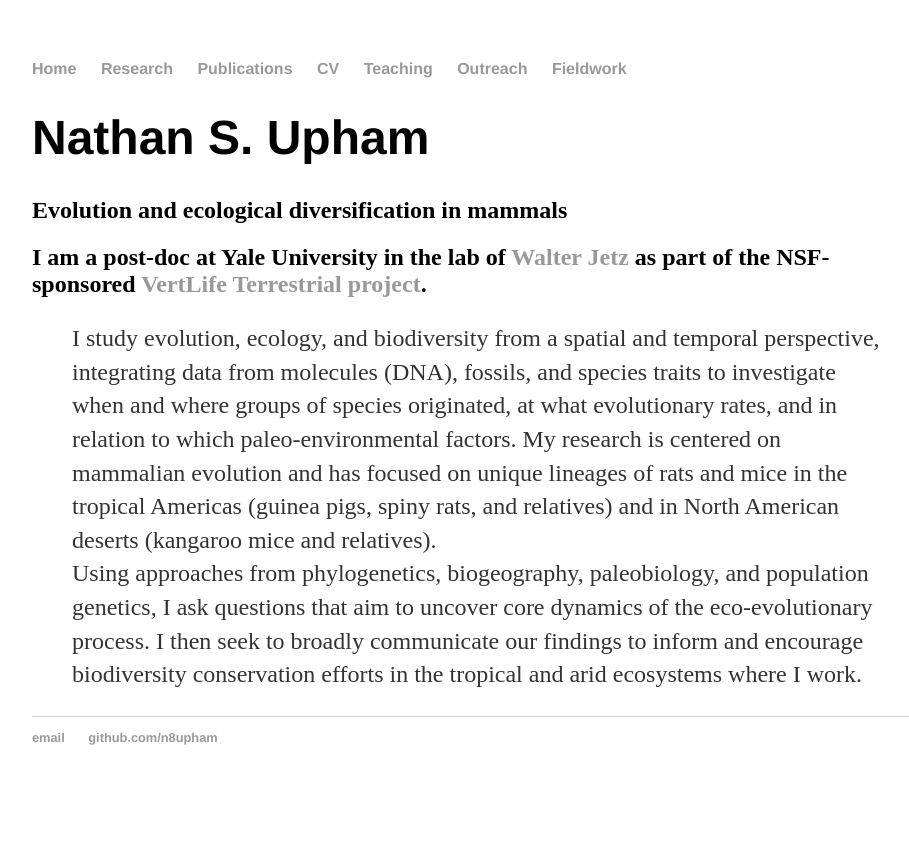
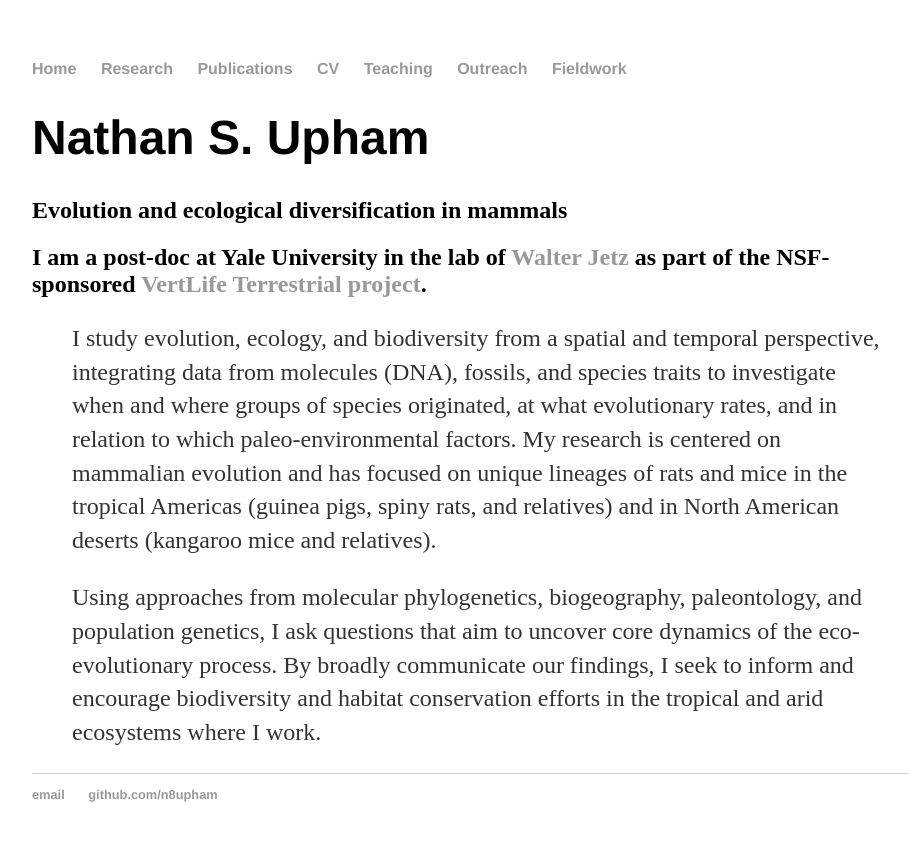
Before and after one commit to n8upham/n8upham.github.io, a Jekyll site: the page built from index.md, in a window 1280 px wide. Shown: the top 841 px of the page, without its empty margins (160-1069 px from the left). Built offline with Jekyll 4.4.1, drawn with Linux system fonts in a browser that asks for light colours.

Commit message:
Update index.md

```diff
--- a/index.md
+++ b/index.md
@@ -9,4 +9,5 @@
 ## I am a post-doc at Yale University in the lab of [Walter Jetz](http://jetzlab.yale.edu/) as part of the NSF-sponsored [VertLife Terrestrial project](http://vertlife.org/).
 
 > I study evolution, ecology, and biodiversity from a spatial and temporal perspective, integrating data from molecules (DNA), fossils, and species traits to investigate when and where groups of species originated, at what evolutionary rates, and in relation to which paleo-environmental factors.  My research is centered on mammalian evolution and has focused on unique lineages of rats and mice in the tropical Americas (guinea pigs, spiny rats, and relatives) and in North American deserts (kangaroo mice and relatives).
->Using approaches from phylogenetics, biogeography, paleobiology, and population genetics, I ask questions that aim to uncover core dynamics of the eco-evolutionary process. I then seek to broadly communicate our findings to inform and encourage biodiversity conservation efforts in the tropical and arid ecosystems where I work.
+
+>Using approaches from molecular phylogenetics, biogeography, paleontology, and population genetics, I ask questions that aim to uncover core dynamics of the eco-evolutionary process.  By broadly communicate our findings, I seek to inform and encourage biodiversity and habitat conservation efforts in the tropical and arid ecosystems where I work.
```
